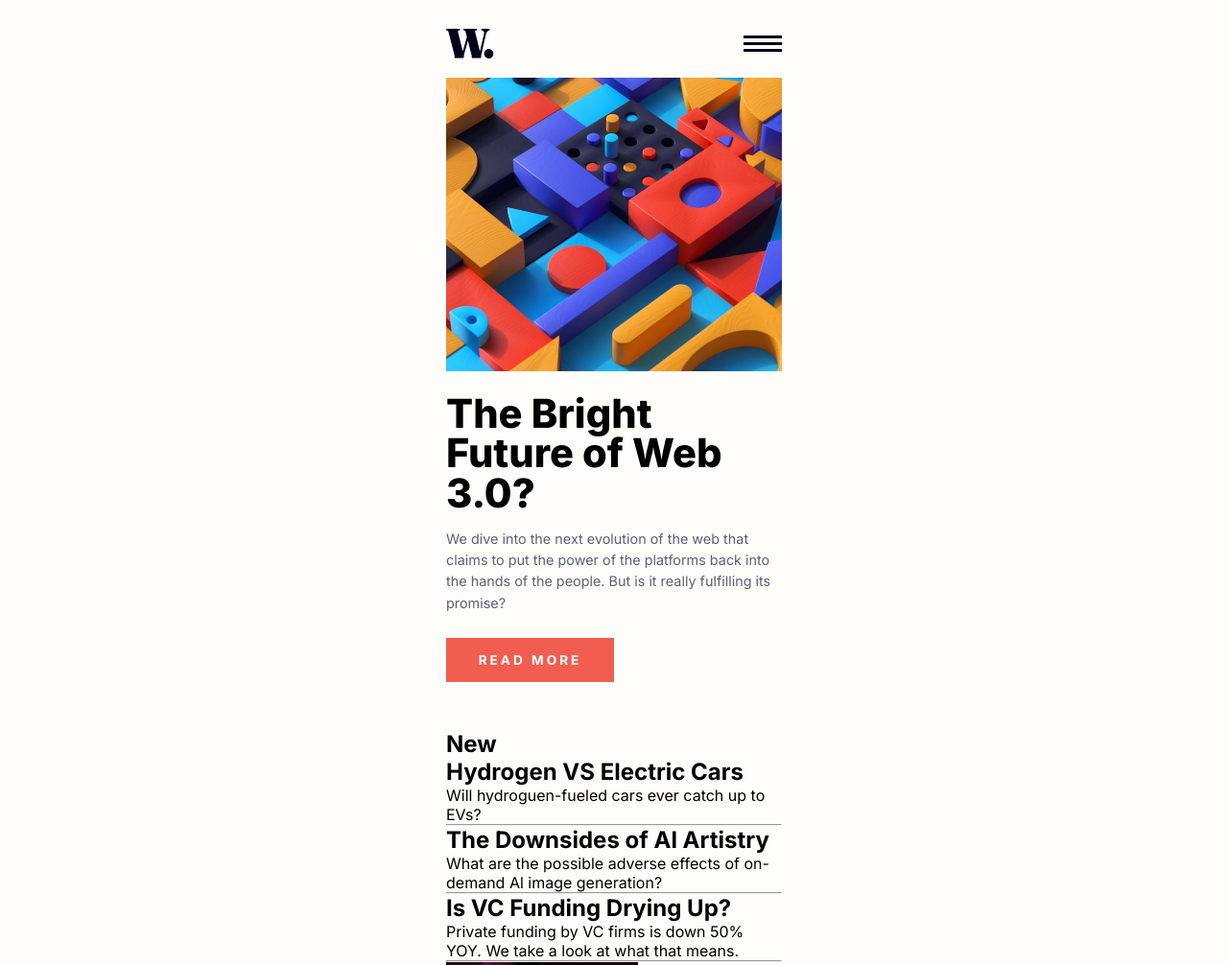
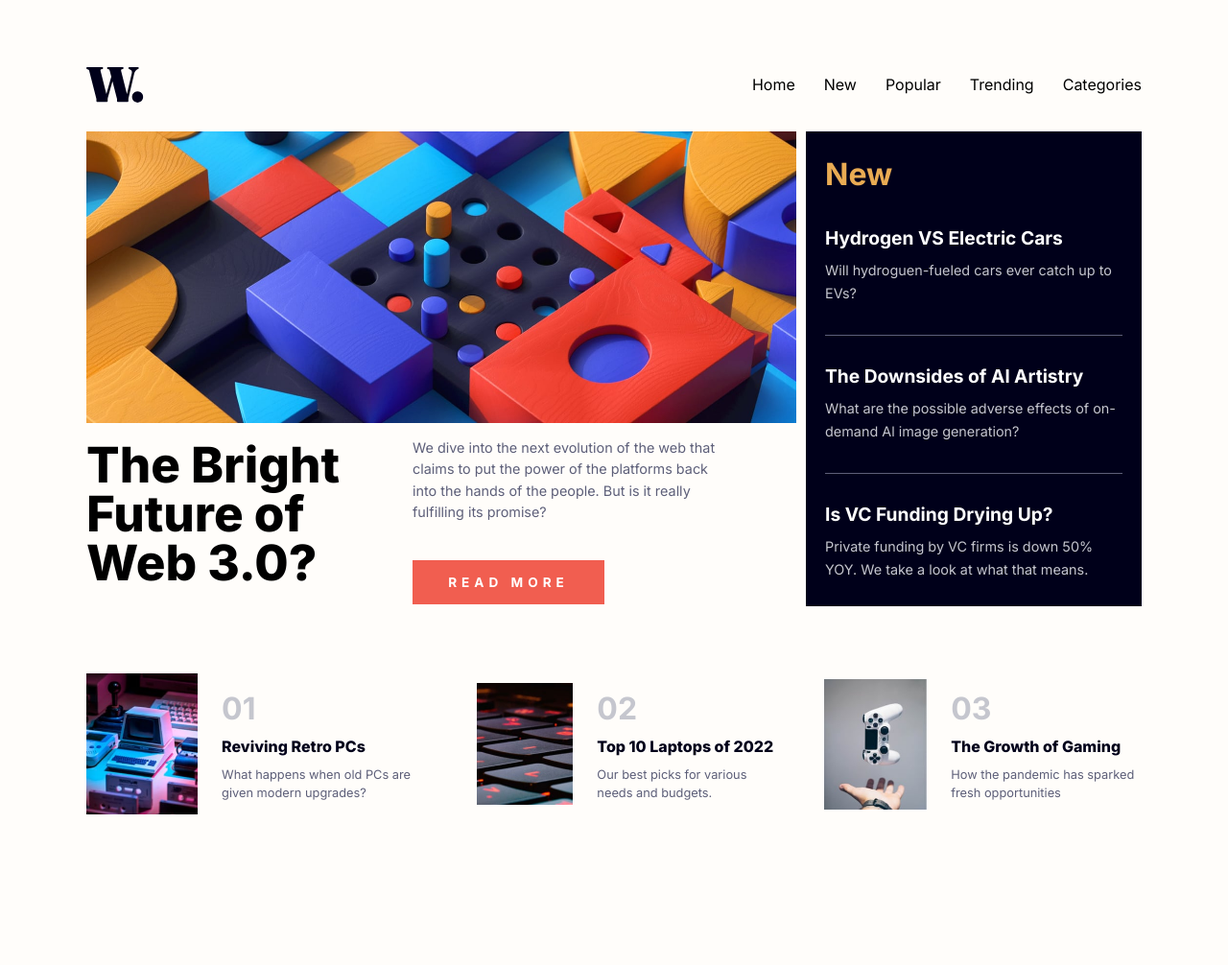
Before and after one commit to Gonzalop0210/1-solucion-JS-junior, a plain HTML site: page index.html in a window 1280 px wide. Shown: the top 1006 px of the page at 96% size. After the commit the page ends 923 px from the top, so only its background shows below. Drawn offline with Linux system fonts and the light colour scheme.

Commit message:
Solucion terminado

```diff
--- a/index.html
+++ b/index.html
@@ -49,7 +49,6 @@
             <hr class="line__aside">
             <h2 class="subtitle__aside">Is VC Funding Drying Up?</h2>
             <p class="paragrap__aside">Private funding by VC firms is down 50% YOY. We take a look at what that means.</p>
-            <hr class="line__aside">
         </aside>
     </main>
     <footer class="container__footer">
@@ -84,5 +83,6 @@
             </div>
         </div>
     </footer>
+    <script src="main.js"></script>
 </body>
 </html>
--- /dev/null
+++ b/main.js
@@ -0,0 +1,13 @@
+const iconoBar = document.querySelector('.icono__bar');
+const nav = document.querySelector('.nav__none');
+const iconoClose = document.querySelector('.icono__bar__close');
+
+iconoBar.addEventListener('click', mostrar);
+function mostrar() {
+    nav.classList.remove('nav__none');
+}
+
+iconoClose.addEventListener('click', ocultar);
+function ocultar() {
+    nav.classList.add('nav__none');
+}
--- a/style.css
+++ b/style.css
@@ -10,7 +10,8 @@ body {
     display: flex;
     align-items: center;
     flex-direction: column;
-    padding: 30px 0;
+    padding-top: 30px;
+    padding-bottom: 70px;
     font-family: 'Inter';
 }
 
@@ -33,6 +34,7 @@ body {
 
 .icono__bar {
     width: 40px;
+    cursor: pointer;
 }
 
 /*Estilos para el NAV*/
@@ -49,6 +51,7 @@ body {
 
 .icono__bar__close {
     width: 28px;
+    cursor: pointer;
 }
 
 .list__nav {
@@ -98,11 +101,219 @@ body {
     max-width: 50%;
     min-width: 50%;
     padding: 14px 0;
-    letter-spacing: 3px;
+    letter-spacing: 5px;
     font-size: .85em;
     margin: 10px 0;
+    transition: .3s;
+}
+
+.button:hover {
+    background-color: hsl(240, 100%, 5%);
+    border: 1px solid hsl(240, 100%, 5%);
+    cursor: pointer;
 }
 
 .container__aside {
     margin-top: 40px;
+    background-color: hsl(240, 100%, 5%);
+    color: #FFF;
+    padding: 25px 20px;
 }
+
+.title__aside {
+    color: hsl(35, 77%, 62%);
+    font-size: 2em;
+    margin-bottom: 35px;
+}
+
+.subtitle__aside {
+    font-size: 1.2em;
+    transition: .3s;
+}
+
+.subtitle__aside:hover {
+    color: hsl(35, 77%, 62%);
+    cursor: pointer;
+}
+
+.paragrap__aside {
+    color: hsl(233, 8%, 79%);
+    font-size: .9em;
+    margin-top: 10px;
+    line-height: 1.7em;
+}
+
+.line__aside {
+    color: hsl(233, 8%, 79%);
+    border: none;
+    border-top: 1px solid hsl(236, 13%, 42%);
+    margin: 30px 0;
+}
+
+.container__footer {
+    margin-top: 70px;
+    display: flex;
+    flex-direction: column;
+    gap: 30px;
+}
+
+.container__foot {
+    display: flex;
+    align-items: center;
+    gap: 25px;
+}
+
+.container__picture__foot {
+    flex-basis: 35%;
+    min-height: 130px;
+}
+
+.img__foot {
+    width: 100%;
+    height: 100%;
+    object-fit: cover;
+}
+
+.content__foot {
+    flex-basis: 65%;
+    display: flex;
+    flex-direction: column;
+}
+
+.number__foot {
+    color: hsl(233, 8%, 79%);
+    font-size: 2em;
+}
+
+.title__foot {
+    color: hsl(240, 100%, 5%);
+    font-weight: 800;
+    margin: 10px 0;
+    transition: .3s;
+}
+
+.title__foot:hover {
+    color: hsl(5, 85%, 63%);
+    cursor: pointer;
+}
+
+.paragraph__foot {
+    color: hsl(236, 13%, 42%);
+    font-size: .9em;
+    line-height: 1.5em;
+}
+
+@media only screen and (min-width: 1200px) {
+    body {
+        padding: 70px 0;
+    }
+
+    .container__header,
+    .container__main,
+    .container__footer {
+        max-width: 1100px;
+    }
+
+    .container__header {
+        display: flex;
+        justify-content: space-between;
+        align-items: center;
+        width: 100%;
+        margin-bottom: 30px;
+    }
+
+    .logo {
+        width: 60px;
+    }
+
+    .icono__bar,
+    .icono__bar__close,
+    .img__principal__mobile {
+        display: none;
+    }
+
+    .nav__none,
+    .img__principal__desktop {
+        display: block;
+    }
+
+    .container__nav {
+        background: none;
+        position: relative;
+        min-width: fit-content;
+        min-height: fit-content;
+        padding: 0;
+    }
+
+    .list__nav {
+        margin: 0;
+        flex-direction: row;
+        gap: 30px;
+    }
+
+    .img__principal__desktop {
+        width: 100%;
+    }
+
+    .container__main {
+        display: grid;
+        grid-template-columns: auto auto 350px;
+        grid-template-rows: auto;
+        gap: 10px;
+    }
+
+    .container__article {
+        grid-column: 1 / 3;
+    }
+
+    .container__aside {
+        grid-column: 3 / 4;
+        grid-row: 1 / 2;
+        margin-top: 0;
+    }
+
+    .container__content__article {
+        display: grid;
+        grid-template-columns: 280px auto;
+        grid-template-rows: auto 70px;
+        align-items: center;
+        column-gap: 60px;
+    }
+
+    .title {
+        grid-column: 1 / 2;
+        grid-row: 1 / 3;
+        font-size: 3.2em;
+    }
+
+    .paragraph {
+        padding-right: 80px;
+    }
+
+    .button {
+        margin: 0;
+        align-self: flex-end;
+    }
+
+    .container__footer {
+        flex-direction: row;
+        gap: 50px;
+    }
+
+    .title__foot {
+        font-size: 1em;
+    }
+
+    .paragraph__foot {
+        font-size: .8em;
+    }
+
+    .item__nav {
+        transition: .3s;
+    }
+
+    .item__nav:hover {
+        color: hsl(5, 85%, 63%);
+        cursor: pointer;
+    }
+}
```
